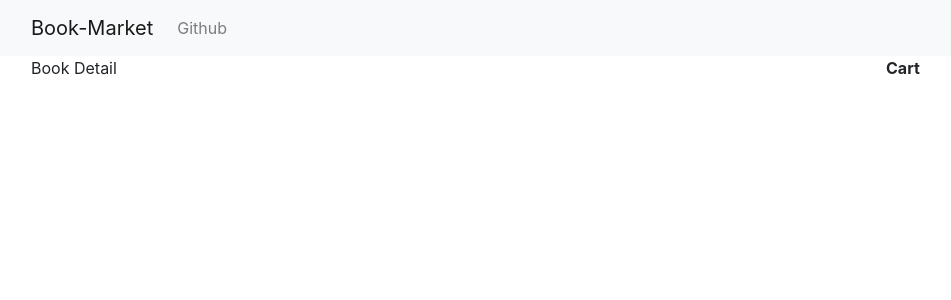
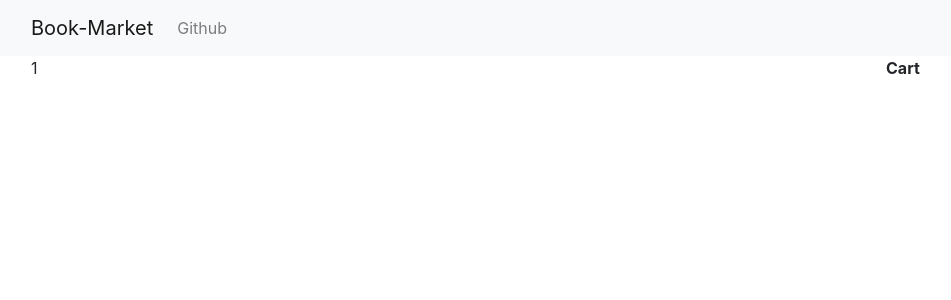
Before and after one commit to bisesh7/book-market, a React (Create React App) app: page / in a window 1280 px wide. Both pictures are taken after a click on the picture 176 px from the left and 241 px from the top of the page. Shown: the top 300 px of the page, without its empty margins (54-1005 px from the left). Built offline with nearby package versions, Linux system fonts and the light colour scheme.

Commit message:
Added the book context to the book detail page

```diff
--- a/src/Components/BookDetailComponent.js
+++ b/src/Components/BookDetailComponent.js
@@ -1,19 +1,41 @@
-import React, { useState } from "react";
+import React, { useContext, useEffect, useState } from "react";
 import { Col, Container, Row } from "reactstrap";
+import { BooksContext } from "../Contexts/BooksContext";
+import { getNumberFromString } from "../Functions/getNumberFromString";
 import CartComponent from "./CartComponent";
 import NavbarComponent from "./NavbarComponent";
 
 const BookDetailComponent = (props) => {
-  const [book] = useState(props.location.pathname);
+  const [bookId, setBookId] = useState();
 
-  console.log(book);
+  useState(() => {
+    try {
+      setBookId(getNumberFromString(props.match.params.book));
+    } catch (err) {
+      props.history.push("/");
+    }
+  }, []);
+
+  // Getting the books from context
+  const { books } = useContext(BooksContext);
+
+  const [book, setBook] = useState(null);
+
+  useEffect(() => {
+    const book = books.books.find((book) => book.id === bookId);
+    setBook(book);
+  }, [books]);
+
+  useEffect(() => {
+    console.log(book);
+  }, [book]);
 
   return (
     <div>
       <NavbarComponent {...props} />
       <Container>
         <Row>
-          <Col md="9">Book Detail</Col>
+          <Col md="9">{book ? book.id : null}</Col>
           <Col md="3">
             <strong>Cart</strong>
             <div className="sticky-top cart">
--- /dev/null
+++ b/src/Functions/getNumberFromString.js
@@ -0,0 +1,7 @@
+export const getNumberFromString = (string) => {
+  try {
+    return parseInt(string);
+  } catch (err) {
+    return err;
+  }
+};
```
